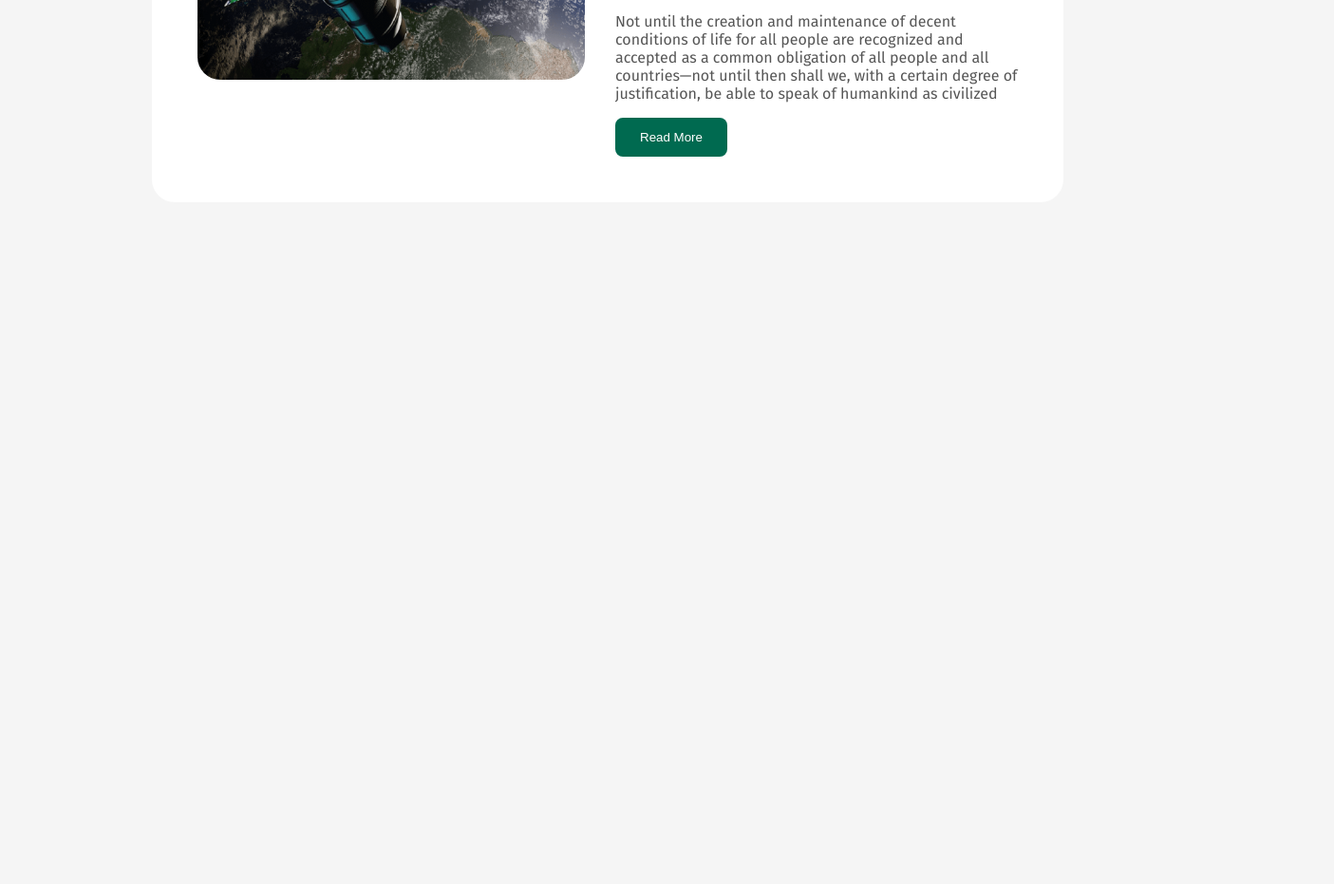
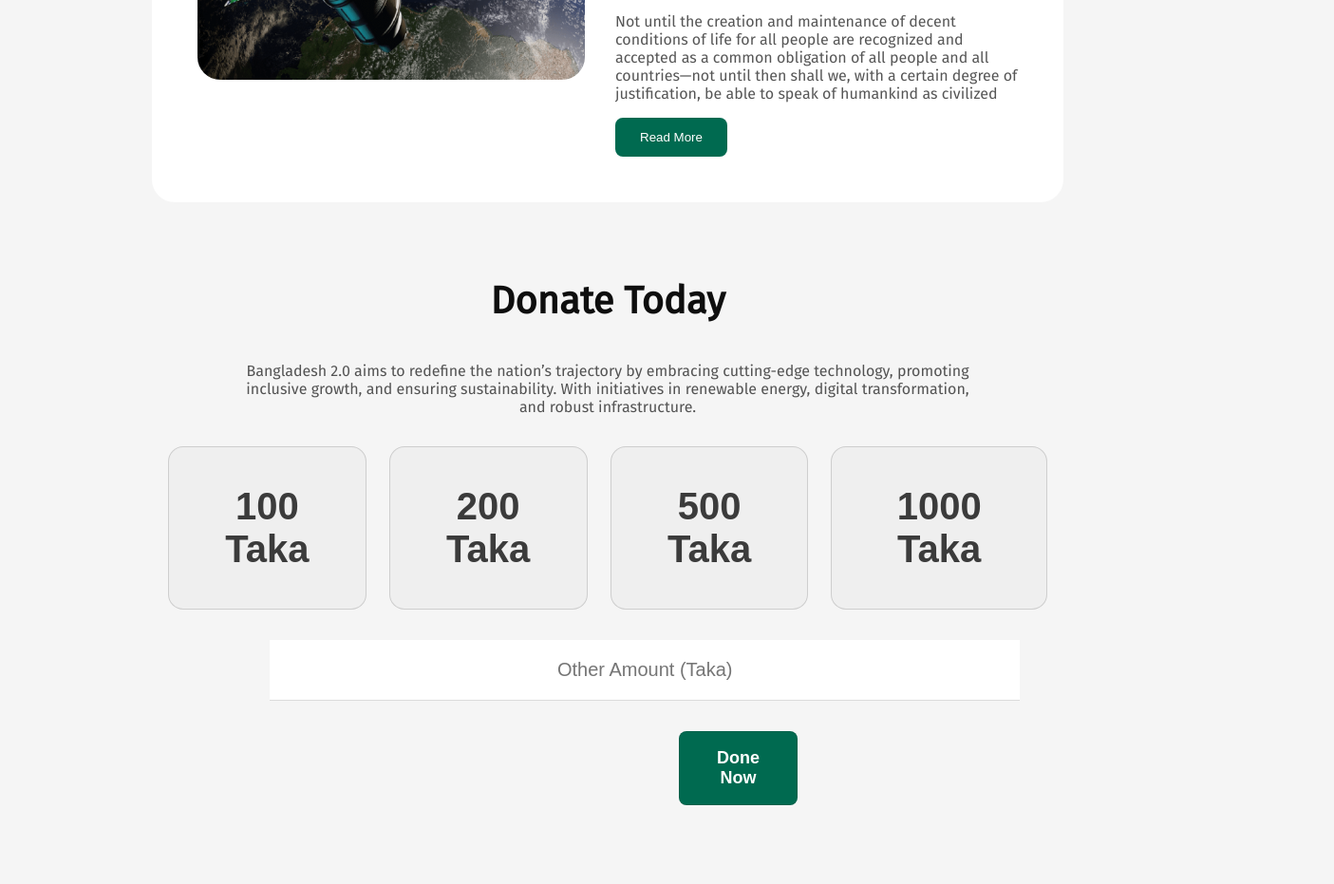
Before and after one commit to OMIT-HASAN-CODER/Assignment-1, a plain HTML site: page index.html in a window 1280 px wide. Shown: the part 3881-4812 px from the top of the page at 95% size, 1405 px wide, since content can reach past the window. Before the commit the page ends 4174 px from the top, so only its background shows below. Drawn offline with Linux system fonts and the light colour scheme.

Commit message:
donate section added

```diff
--- a/index.html
+++ b/index.html
@@ -123,6 +123,30 @@
                 </div>
             </div>
         </section>
+        <section class="donate">
+            <h3 class="donate-title">Donate Today</h3>
+            <p class="donate-description">Bangladesh 2.0 aims to redefine the nation’s trajectory by embracing cutting-edge technology, promoting inclusive growth, and ensuring sustainability. With initiatives in renewable energy, digital transformation, and robust infrastructure.</p>
+            <div class="donate-container">
+                <div>
+                    <button class="donate-btn">100 Taka</button>
+                </div>
+                <div>
+                    <button class="donate-btn">200 Taka</button>
+                </div>
+                <div>
+                    <button class="donate-btn">500 Taka</button>
+                </div>
+                <div>
+                    <button class="donate-btn">1000 Taka</button>
+                </div>
+            </div>
+            <div>
+                <input class="donate-amount" type="text" placeholder="Other Amount (Taka)">
+            </div>
+            <div>
+                <button class="donate-now">Done Now</button>
+            </div>
+        </section>
     </main>
     <footer>
 
--- a/style.css
+++ b/style.css
@@ -33,6 +33,10 @@
     border: 1px solid #006A50;
     border-radius: 8px;
   }
+  .nav-btn:hover{
+    background-color: #006A50;
+    color: #FFFFFF;
+  }
 
 
   /* banner styles */
@@ -67,6 +71,10 @@
     font-weight: 600;
     border-radius: 8px;
     border: none;
+  }
+
+  .banner-btn:hover{
+    background-color: #00503A;
   }
 
 
@@ -146,6 +154,10 @@
     border: none;
   }
 
+  .vision-btn1:hover{
+    background-color: #3A6FA0;
+  }
+
   .vision2{
     background-color: #C6E4D6;
     padding: 32px;
@@ -161,6 +173,10 @@
     border: none;
   }
 
+  .vision-btn2:hover{
+    background-color: #007A47;
+  }
+
   .vision3{
     background-color: #F7EBCF;
     padding: 24px;
@@ -174,6 +190,10 @@
     color: #FFFFFF;
     border-radius: 8px;
     border: none;
+  }
+
+  .vision-btn3:hover{
+    background-color: #D99A00;
   }
 
   .vision-title{
@@ -276,3 +296,84 @@
     border-radius: 8px;
     border: none;
   }
+
+  .news-btn:hover{
+    background-color: #00503A;
+  }
+
+
+  /* donate styles */
+    .donate{
+        max-width: 1280px;
+        margin: 0px 160px 80px 160px;
+        gap: 32px;
+    }
+
+    .donate-title{
+        color: #0E0E0E;
+        font-size: 40px;
+        font-weight: 700;
+        text-align: center;
+    }
+
+    .donate-description{
+        color: rgba(14, 14, 14, 0.70);
+        font-size: 16px;
+        font-weight: 400;
+        text-align: center;
+        margin: 24px 88px 32px 88px;
+    }
+
+    .donate-container{
+        display: flex;
+        gap: 24px;
+        justify-content: center;
+        margin: 0px 17px 32px 17px;
+    }
+
+    .donate-btn{
+        /* background-color: #006A50; */
+        color: rgba(14, 14, 14, 0.80);
+        padding: 40px;
+        font-size: 40px;
+        font-weight: 700;
+        border-radius: 16px;
+        border: 1px solid rgba(14, 14, 14, 0.15);
+    }
+
+    .donate-btn:hover{
+        background-color: #006A50;
+        color: #FFFFFF;
+    }
+
+    .donate-amount{
+        display: block;
+        align-items: center;
+        color: rgba(14, 14, 14, 0.30);
+        font-size: 20px;
+        font-weight: 400;
+        text-align: center;
+        padding: 20px 40px;
+        width: 74%;
+        max-width: 1032px;
+        background-color: #FFFFFF;
+        margin: 0px 124px 32px 124px;
+        border: none;
+        border-bottom: 1px solid rgba(14, 14, 14, 0.15);
+    }
+
+    .donate-now{
+        padding: 17px 34px;
+        color: #FFFFFF;
+        font-size: 18px;
+        font-weight: 600;
+        background-color: #006A50;
+        border: 1px solid rgba(14, 14, 14, 0.10);
+        border-radius: 8px;
+        margin: 0px 565px 80px 555px;
+        width: 13%;
+    }
+
+    .donate-now:hover{
+        background-color: #00503A;
+    }
```
